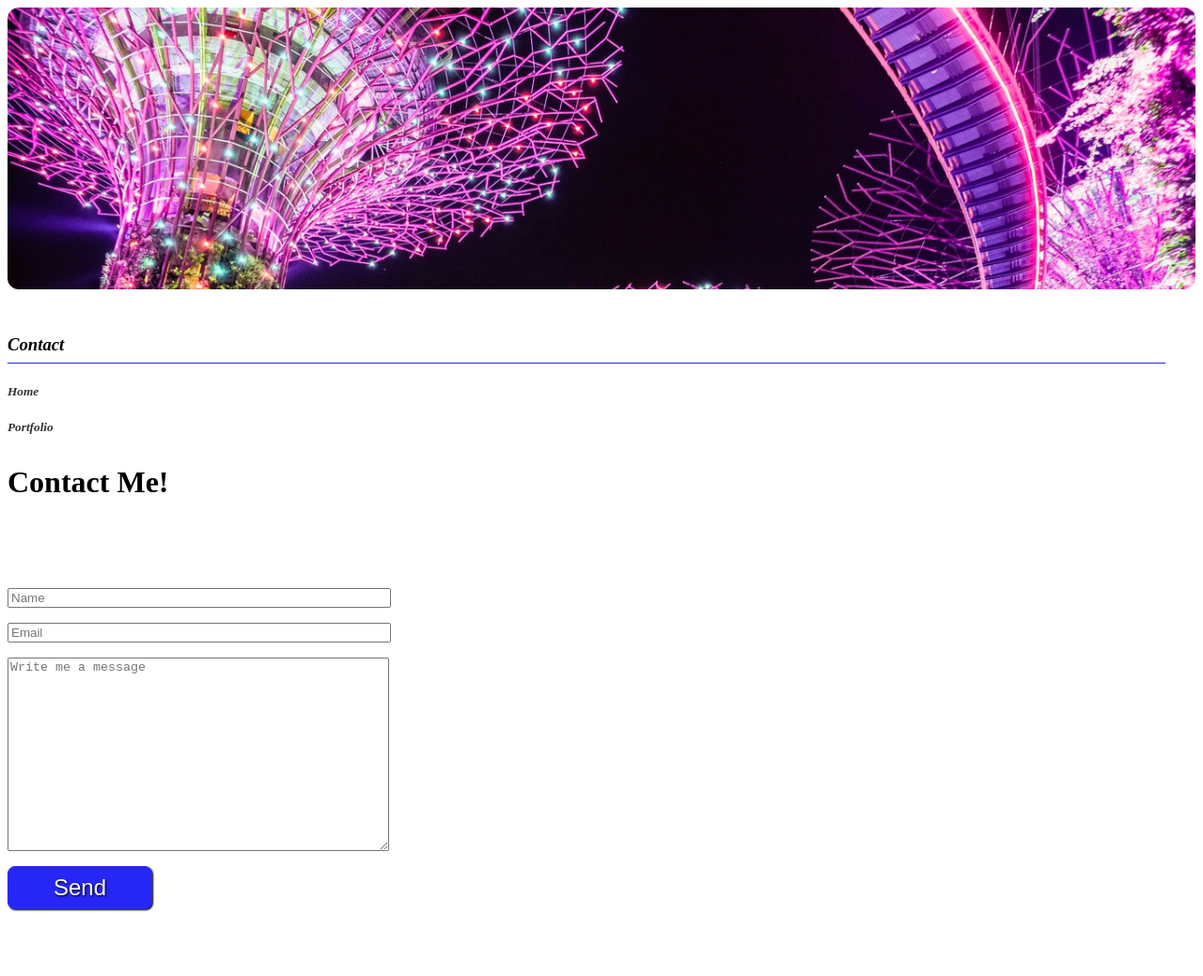
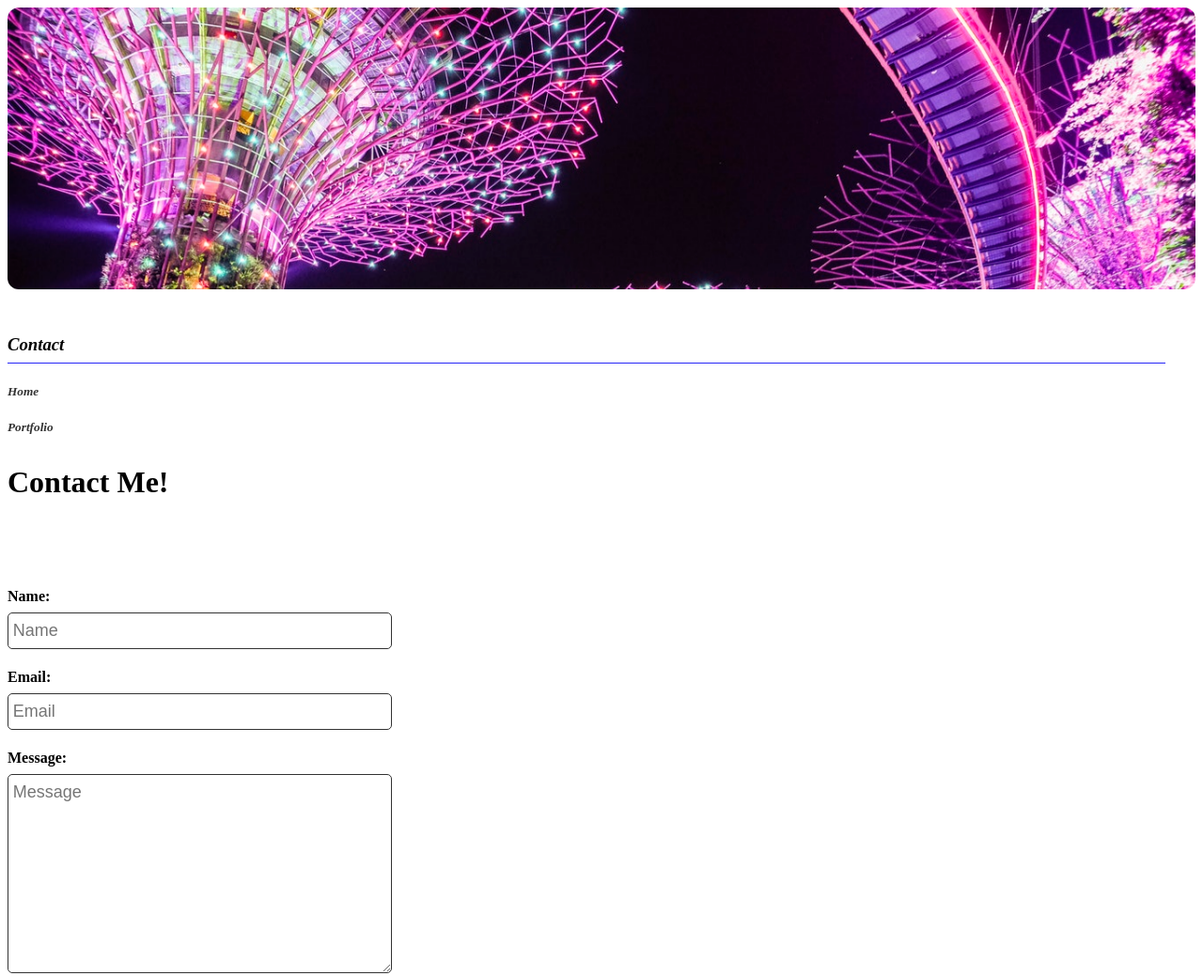
Before and after one commit to nomyard/Portfolio, a Gatsby site: page /contactform in a window 1280 px wide. Shown: the top 1039 px of the page at 94% size. Before the commit the page ends 984 px from the top, so only its background shows below. Built offline with nearby package versions, Linux system fonts and the light colour scheme; Gatsby itself is replaced by a stand-in of ours; some icons are missing.

Commit message:
form finished/bio finished

```diff
--- a/src/pages/contactform.js
+++ b/src/pages/contactform.js
@@ -121,7 +121,7 @@ class ContactForm extends React.Component {
           <FaTwitterSquare style={{ marginLeft: '1rem' }} size={36} />{' '}
         </a>
 
-        <div style={{marginTop: '2rem' }}>
+        <div style={{ marginTop: '2rem' }}>
           <form
             name="contact"
             method="post"
@@ -138,8 +138,19 @@ class ContactForm extends React.Component {
               </label>
             </p>
             <p>
+              <h4 style={{ marginBottom: '.5rem' }}> Name: </h4>
               <input
-                style={{ display: 'flex', width: '25rem' }}
+                style={{
+                  display: 'flex',
+                  width: '25rem',
+                  border: '1px solid #333',
+                  borderRadius: '5px',
+                  fontFamily: 'sans-serif',
+                  paddingTop: '.5rem',
+                  paddingBottom: '.5rem',
+                  paddingLeft: '.3rem',
+                  fontSize: '18px'
+                }}
                 type="text"
                 name="name"
                 onChange={this.handleChange}
@@ -147,8 +158,19 @@ class ContactForm extends React.Component {
               />
             </p>
             <p>
+              <h4 style={{ marginBottom: '.5rem' }}> Email: </h4>
               <input
-                style={{ display: 'flex', width: '25rem' }}
+                style={{
+                  display: 'flex',
+                  width: '25rem',
+                  border: '1px solid #333',
+                  borderRadius: '5px',
+                  fontFamily: 'sans-serif',
+                  paddingTop: '.5rem',
+                  paddingBottom: '.5rem',
+                  fontSize: '18px',
+                  paddingLeft: '.3rem'
+                }}
                 type="email"
                 name="email"
                 onChange={this.handleChange}
@@ -156,11 +178,22 @@ class ContactForm extends React.Component {
               />
             </p>
             <p>
+              <h4 style={{ marginBottom: '.5rem' }}> Message: </h4>
               <textarea
-                style={{ height: '200px', display: 'flex', width: '25rem' }}
+                style={{
+                  height: '200px',
+                  display: 'flex',
+                  width: '25rem',
+                  border: '1px solid #333',
+                  borderRadius: '5px',
+                  fontFamily: 'sans-serif',
+                  paddingTop: '.5rem',
+                  paddingLeft: '.3rem',
+                  fontSize: '18px'
+                }}
                 name="message"
                 onChange={this.handleChange}
-                placeholder="Write me a message"
+                placeholder="Message"
               />
             </p>
             <p>
@@ -168,14 +201,14 @@ class ContactForm extends React.Component {
                 style={{
                   backgroundColor: '#2626f7',
                   color: 'white',
-                  border: '1px solid #2626f7',
-                  borderRadius: '8px',
-                  textShadow: '1px 1px 2px black',
-                  padding: '.5rem 3rem .5rem 3rem',
+                  border: 'none',
+                  borderRadius: '5px',
+                  padding: '.5rem 2rem .5rem 2rem',
                   fontFamily: 'sans-serif',
-                  fontSize: '1.5rem',
-                  boxShadow: '1px 1px 2px black',
+                  fontSize: '1.3rem',
+                  fontWeight: '500',
                   cursor: 'pointer',
+                  marginLeft: '17.8rem',
                 }}
                 type="submit"
               >
--- a/src/pages/index.js
+++ b/src/pages/index.js
@@ -61,6 +61,8 @@ const IndexPage = () => (
     </h5>
 
     <h1 style={{ marginTop: '2rem' }}> About Me</h1>
+
+
     <h4
       style={{
         borderLeft: 'solid 1px #2626f7',
@@ -68,7 +70,7 @@ const IndexPage = () => (
         lineHeight: '2rem',
       }}
     >
-      I'm an Air Force veteran, book-worm, and enthusiastic creator. When I'm
+      I'm an Air Force veteran, book-worm, and lifelong creator. When I'm
       not programming I'm either reading, writing, or making music. I'm self-driven, and I have an unquenchable thirst for knowledge.
     </h4>
 
```
